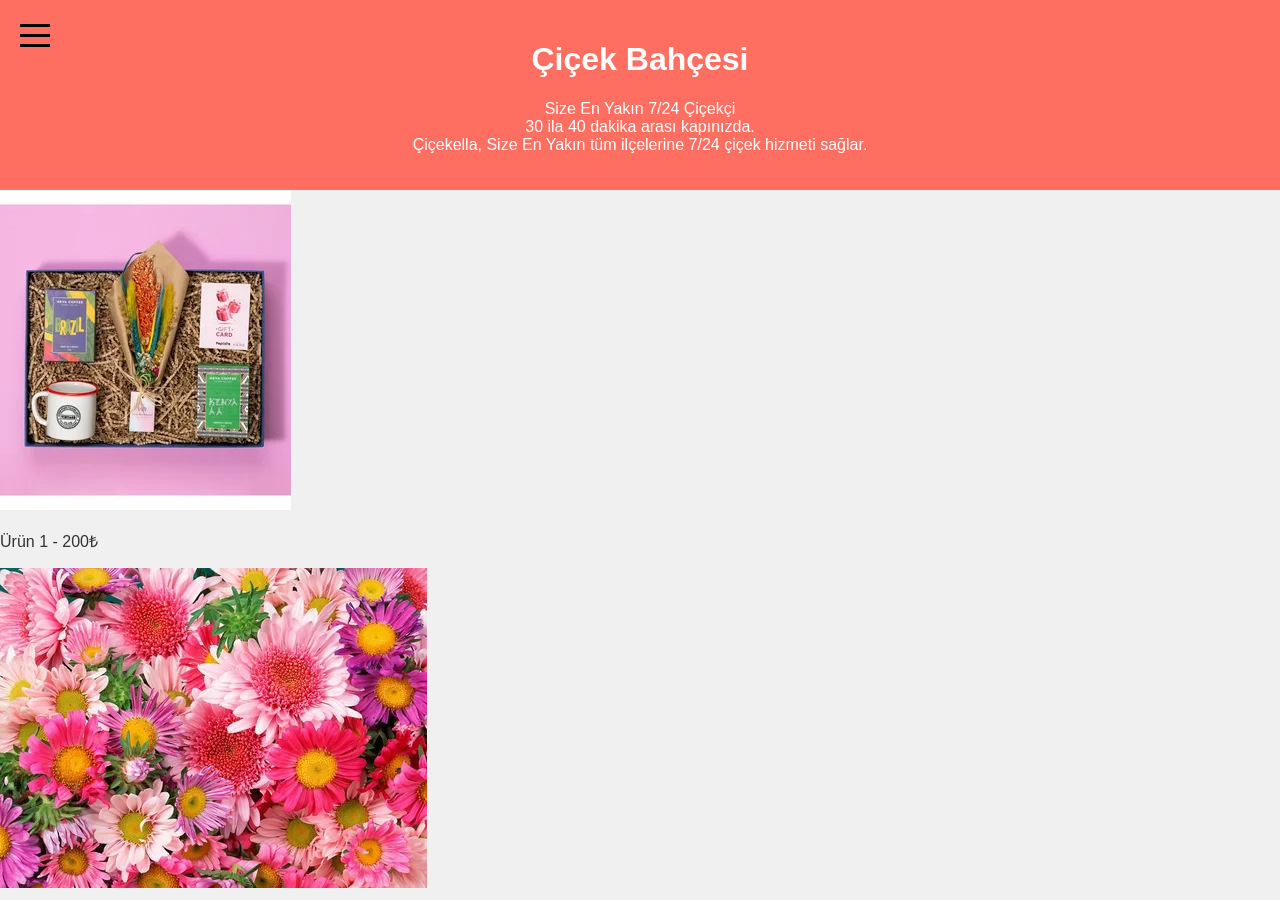
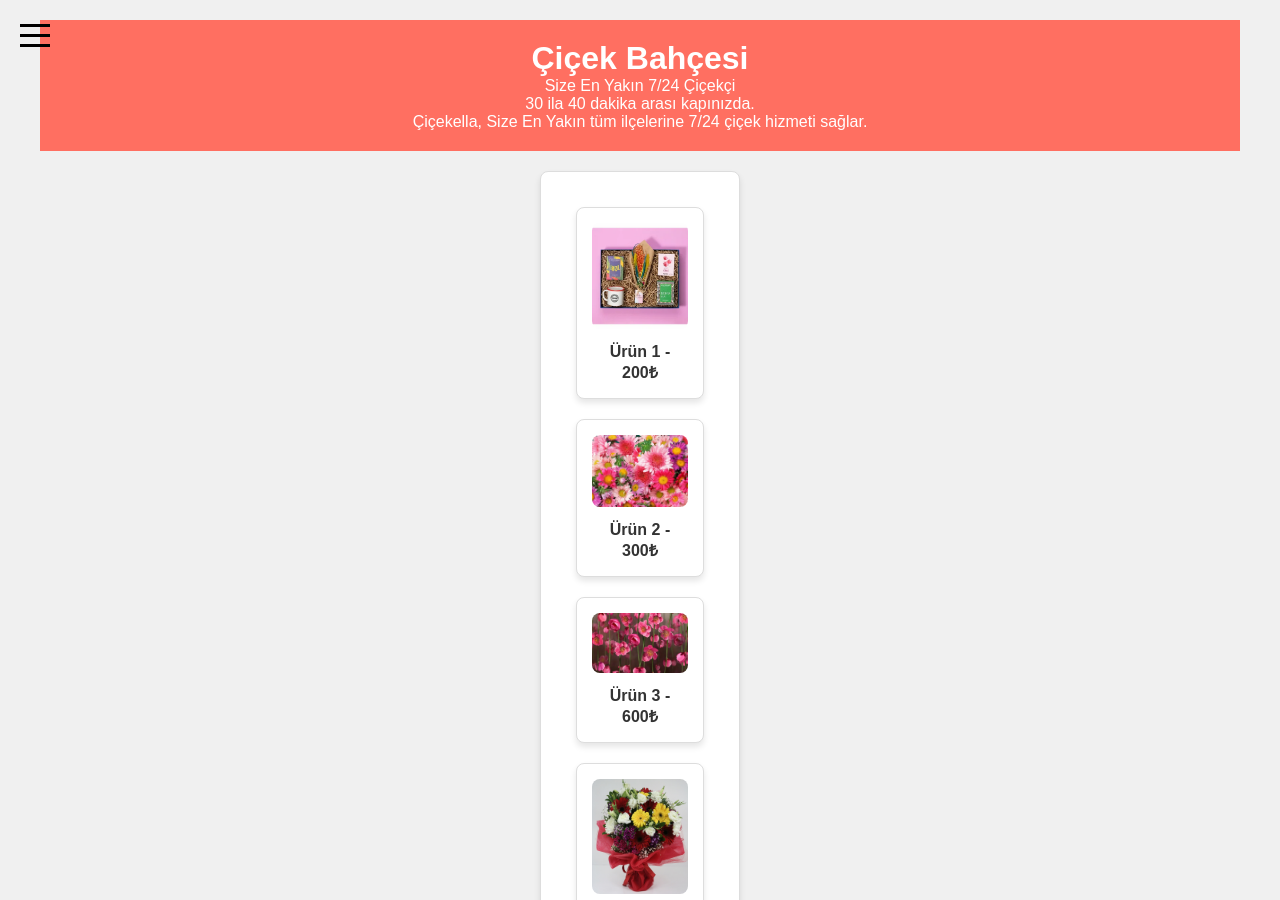
Before and after one commit to ciceksatisyeri/cicekyer, a plain HTML site: page index.html in a window 1280 px wide. Shown: the top 900 px of the page. Drawn offline with Linux system fonts and the light colour scheme.

Commit message:
Update index.html

```diff
--- a/index.html
+++ b/index.html
@@ -3,15 +3,23 @@
 <head>
     <meta charset="UTF-8">
     <meta name="viewport" content="width=device-width, initial-scale=1.0">
-    <title></title>
-    <link rel="stylesheet" href="1234133.css">
+    <title>Çiçek Bahçesi</title>
     <style>
+        * {
+            box-sizing: border-box;
+            margin: 0;
+            padding: 0;
+        }
+
         body {
             font-family: Arial, sans-serif;
-            margin: 0;
-            padding: 0;
             background-color: #f0f0f0;
             color: #333;
+            display: flex;
+            flex-direction: column;
+            align-items: center;
+            justify-content: center;
+            padding: 20px;
         }
 
         header {
@@ -19,6 +27,26 @@
             color: white;
             text-align: center;
             padding: 20px;
+            width: 100%;
+            max-width: 1200px;
+        }
+
+        .menu-toggle {
+            position: fixed;
+            top: 20px;
+            left: 20px;
+            cursor: pointer;
+            display: flex;
+            flex-direction: column;
+            justify-content: space-around;
+            width: 30px;
+            height: 30px;
+        }
+
+        .menu-toggle div {
+            width: 30px;
+            height: 3px;
+            background-color: black;
         }
 
         nav {
@@ -49,41 +77,51 @@
         }
 
         nav ul li a {
-            color: black;
+            color: white;
             text-decoration: none;
         }
 
-        .menu-toggle {
-            position: absolute;
-            top: 20px;
-            left: 20px;
-            cursor: pointer;
+        .urunler {
             display: flex;
-            flex-direction: column;
-            justify-content: space-around;
-            width: 30px;
-            height: 30px;
+            flex-wrap: wrap;
+            justify-content: center;
+            gap: 20px;
+            padding: 20px;
+            max-width: 1200px;
+            width: 100%;
         }
 
-        .menu-toggle div {
-            width: 30px;
-            height: 3px;
-            background-color: black;
+        .urun {
+            background: white;
+            border: 1px solid #ddd;
+            padding: 15px;
+            text-align: center;
+            width: 200px;
+            border-radius: 8px;
+            box-shadow: 0 4px 6px rgba(0,0,0,0.1);
         }
 
-        .photo-gallery {
-            display: flex;
-            flex-direction: column;
-            align-items: center;
-            padding: 20px;
-        }
-
-        .photo-gallery img {
-            width: 300px;
-            margin: 10px 0;
+        .urun img {
+            width: 100%;
+            height: auto;
+            border-radius: 8px;
             cursor: pointer;
         }
 
+        .urun p {
+            margin-top: 10px;
+            font-size: 16px;
+            font-weight: bold;
+        }
+
+        @media (max-width: 600px) {
+            nav {
+                width: 100%;
+            }
+            .urun {
+                width: 150px;
+            }
+        }
     </style>
 </head>
 <body>
@@ -105,7 +143,6 @@
     <nav id="sidebar">
         <ul>
             <h2>Türkiye'nin 81 İlinde Teslimat</h2>
-            <ul class="provinces-list">
                    <li><a href="#">Adana</a></li>
                 <li><a href="#">Adıyaman</a></li>
                 <li><a href="#">Afyonkarahisar</a></li>
@@ -179,6 +216,7 @@
                 <li><a href="#">Yalova</a></li>
                 <li><a href="#">Yozgat</a></li>
                 <li><a href="#">Zonguldak</a></li>
+            <!-- Add more cities -->
         </ul>
     </nav>
 
@@ -247,10 +285,8 @@
         <p>Ürün 10 - 300₺</p>
     </div>
 </div>
+    </main>
 
-            <!-- Daha fazla ürün buraya eklenebilir -->
-        </div>
-    </main>
     <script>
         const menuToggle = document.getElementById('menu-toggle');
         const sidebar = document.getElementById('sidebar');
@@ -258,11 +294,6 @@
         menuToggle.addEventListener('click', () => {
             sidebar.classList.toggle('active');
         });
-
-        function sendToWhatsApp() {
-            const whatsappUrl = "https://wa.me/?text=Check%20out%20this%20flower!";
-            window.open(whatsappUrl, '_blank');
-        }
     </script>
 </body>
 </html>
```
Lines whose indentation alone changed are shown as unchanged.
